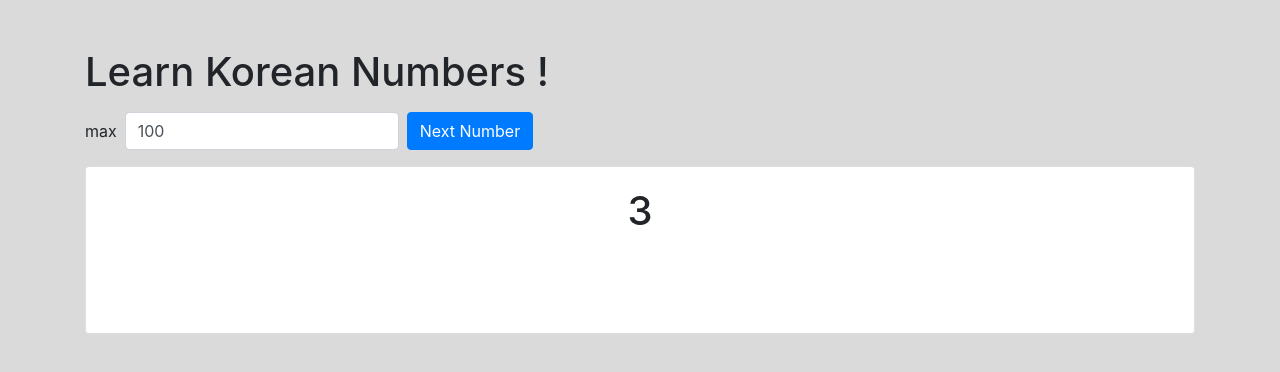
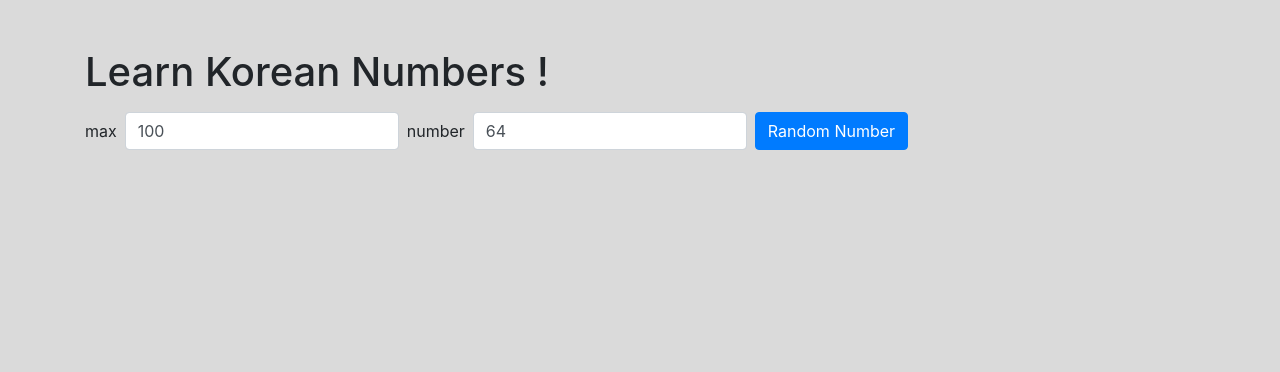
Before and after one commit to jdeflaux/svelte-korean-numbers, a Svelte app: page / in a window 1280 px wide. Shown: the top 372 px of the page. Built offline with nearby package versions, Linux system fonts and the light colour scheme.

Commit message:
find by id

```diff
--- a/src/App.svelte
+++ b/src/App.svelte
@@ -4,18 +4,22 @@
   export let max = 100;
   let number;
 
-  let unit;
-  let tens;
+  $: referenceNumber = number ? numbers.find(x => x && x.id === number) || {} : {};
+  $: id = referenceNumber.id;
+  $: native = referenceNumber.native;
+  $: sino = referenceNumber.sino;
 
   function getRandomInt(max) {
     return Math.floor(Math.random() * Math.floor(max));
   }
 
-  function onClick() {
+  function random() {
     const n = getRandomInt(max);
-    number = numbers[n % numbers.length];
+    number = n;
   }
-  onClick();
+
+  random();
+
 </script>
 
 <main class="container">
@@ -23,9 +27,13 @@
 
   <div class="form-inline mb-3 mt-3">
     <label for="max" class="mr-2">max</label>
-    <input type="text" class="form-control mr-2" id="max" placeholder="max" bind:value={max}/>
-    <button class="btn btn-primary" on:click={onClick}>Next Number</button>
+    <input type="number" class="form-control mr-2" id="max" placeholder="max" bind:value={max}/>
+
+    <label for="max" class="mr-2">number</label>
+    <input type="number" class="form-control mr-2" id="max" placeholder="max" bind:value={number}/>
+
+    <button class="btn btn-primary" on:click={random}>Random Number</button>
   </div>
 
-  <Number {number} />
+  <Number number={id} native={native} sino={sino}/>
 </main>
--- a/src/Number.svelte
+++ b/src/Number.svelte
@@ -1,5 +1,7 @@
 <script>
 	export let number;
+	export let native;
+	export let sino;
 </script>
 
 <style>
@@ -12,19 +14,19 @@
   }
 </style>
 
-{#if number && number.id !== undefined}
+{#if number !== undefined}
 <div class="card">
   <div class="card-body text-center">
-    <h1>{number.id}</h1>
+    <h1>{number}</h1>
 
     <div class="row">
       <span class="col-sm reveal text-right">
-          <h2 >{number.sino}</h2>
+          <h2 >{sino}</h2>
           <span class="badge badge-info">sino</span>
       </span>
 
       <span class="col-sm reveal text-left">
-          <h2 >{number.native}</h2>
+          <h2 >{native}</h2>
           <span class="badge badge-info">native</span>
       </span>
     </div>
```
